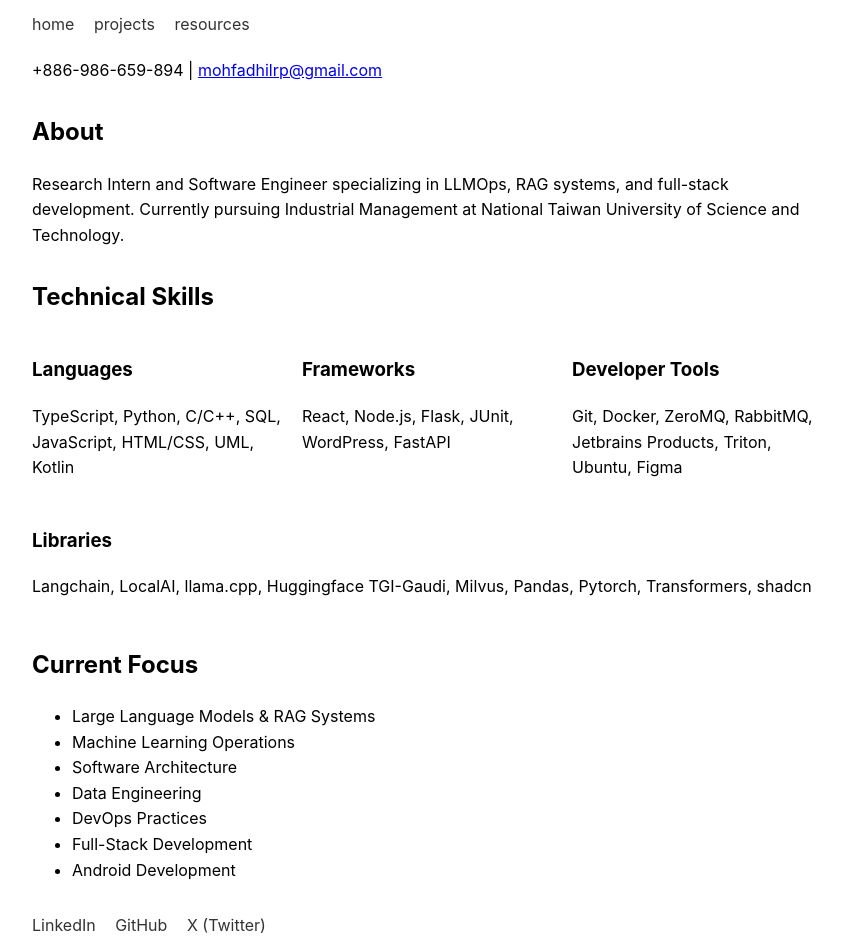
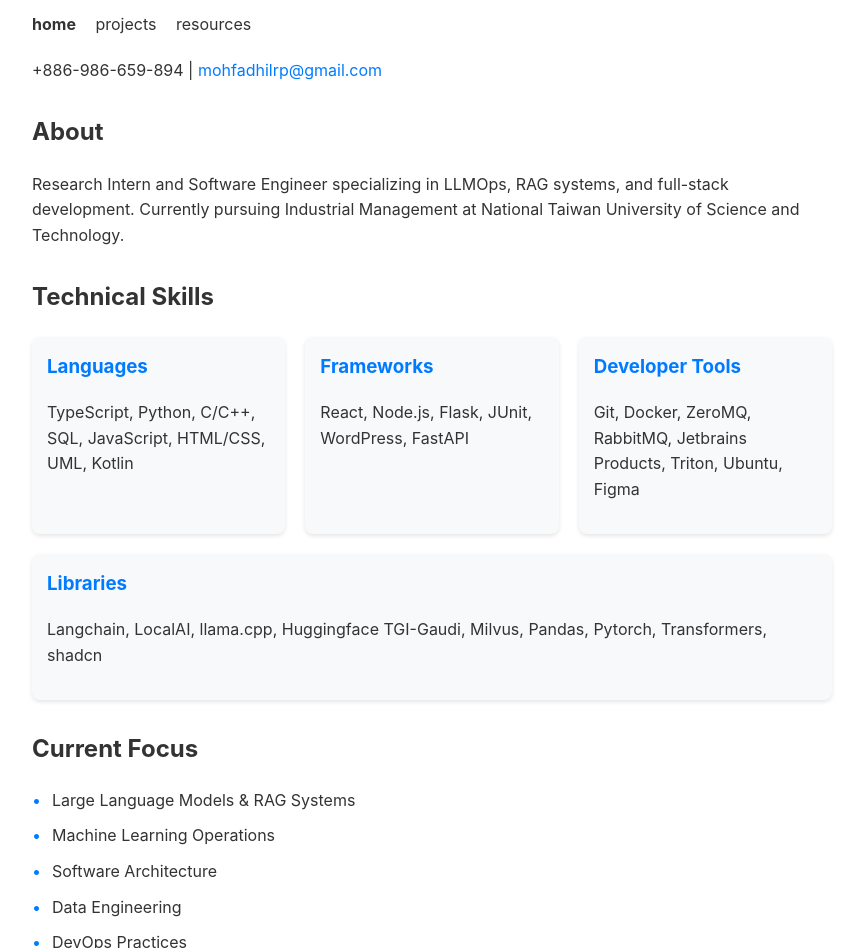
Before and after one commit to fadhilrp/fadhilrp.github.io, a plain HTML site: page index.html in a window 1280 px wide. Shown: the part 102-1050 px from the top of the page, without its empty margins (208-1070 px from the left). Drawn offline with Linux system fonts and the light colour scheme.

Commit message:
feat: organize structure

```diff
--- a/index.html
+++ b/index.html
@@ -3,49 +3,12 @@
     <head>
         <meta charset="utf-8" />
         <meta name="viewport" content="width=device-width, initial-scale=1.0"/>
+        <meta name="description" content="Personal website of Moh. Fadhil Rasyidin Parinduri - Research Intern and Software Engineer specializing in LLMOps and RAG systems">
         <title>Moh. Fadhil Rasyidin Parinduri</title>
-        <style>
-            body {
-                font-family: -apple-system, BlinkMacSystemFont, 'Segoe UI', Roboto, sans-serif;
-                line-height: 1.6;
-                max-width: 800px;
-                margin: 0 auto;
-                padding: 20px;
-            }
-            nav {
-                margin: 20px 0;
-            }
-            nav a {
-                margin-right: 15px;
-                text-decoration: none;
-                color: #333;
-            }
-            .contact-info {
-                margin: 20px 0;
-            }
-            .section {
-                margin: 30px 0;
-            }
-            .skills {
-                display: flex;
-                flex-wrap: wrap;
-                gap: 10px;
-            }
-            .skill-category {
-                flex: 1;
-                min-width: 200px;
-            }
-            .social-links {
-                margin-top: 20px;
-            }
-            .social-links a {
-                margin-right: 15px;
-                text-decoration: none;
-                color: #333;
-            }
-        </style>
+        <link rel="stylesheet" href="styles/main.css">
     </head>
     <body>
+        <header>
             <h1>Moh. Fadhil Rasyidin Parinduri</h1>
 
             <nav>
@@ -57,13 +20,15 @@
             <div class="contact-info">
                 <p>+886-986-659-894 | <a href="mailto:mohfadhilrp@gmail.com">mohfadhilrp@gmail.com</a></p>
             </div>
+        </header>
 
-        <div class="section">
+        <main>
+            <section class="section">
                 <h2>About</h2>
                 <p>Research Intern and Software Engineer specializing in LLMOps, RAG systems, and full-stack development. Currently pursuing Industrial Management at National Taiwan University of Science and Technology.</p>
-        </div>
+            </section>
 
-        <div class="section">
+            <section class="section">
                 <h2>Technical Skills</h2>
                 <div class="skills">
                     <div class="skill-category">
@@ -83,9 +48,9 @@
                         <p>Langchain, LocalAI, llama.cpp, Huggingface TGI-Gaudi, Milvus, Pandas, Pytorch, Transformers, shadcn</p>
                     </div>
                 </div>
-        </div>
+            </section>
 
-        <div class="section">
+            <section class="section">
                 <h2>Current Focus</h2>
                 <ul>
                     <li>Large Language Models & RAG Systems</li>
@@ -96,12 +61,17 @@
                     <li>Full-Stack Development</li>
                     <li>Android Development</li>
                 </ul>
-        </div>
+            </section>
+        </main>
 
+        <footer>
             <div class="social-links">
                 <a href="https://linkedin.com/in/fadhilrp">LinkedIn</a>
                 <a href="https://github.com/fadhilrp">GitHub</a>
                 <a href="https://www.x.com/FadhilRasyidin">X (Twitter)</a>
             </div>
+        </footer>
+
+        <script src="js/main.js"></script>
     </body>
 </html>
--- /dev/null
+++ b/js/main.js
@@ -0,0 +1,25 @@
+// Add smooth scrolling for navigation links
+document.addEventListener('DOMContentLoaded', () => {
+    // Add active state to current page in navigation
+    const currentPage = window.location.pathname.split('/').pop() || 'index.html';
+    const navLinks = document.querySelectorAll('nav a');
+
+    navLinks.forEach(link => {
+        if (link.getAttribute('href') === currentPage) {
+            link.style.fontWeight = 'bold';
+        }
+    });
+
+    // Add hover effect for skill categories
+    const skillCategories = document.querySelectorAll('.skill-category');
+    skillCategories.forEach(category => {
+        category.addEventListener('mouseenter', () => {
+            category.style.transform = 'translateY(-5px)';
+            category.style.transition = 'transform 0.3s ease';
+        });
+
+        category.addEventListener('mouseleave', () => {
+            category.style.transform = 'translateY(0)';
+        });
+    });
+});
--- a/styles/main.css
+++ b/styles/main.css
@@ -1,3 +1,119 @@
+/* Base styles */
+body {
+    font-family: -apple-system, BlinkMacSystemFont, 'Segoe UI', Roboto, sans-serif;
+    line-height: 1.6;
+    max-width: 800px;
+    margin: 0 auto;
+    padding: 20px;
+    color: #333;
+}
+
+/* Navigation */
+nav {
+    margin: 20px 0;
+}
+
+nav a {
+    margin-right: 15px;
+    text-decoration: none;
+    color: #333;
+    transition: color 0.3s ease;
+}
+
+nav a:hover {
+    color: #007bff;
+}
+
+/* Contact Information */
+.contact-info {
+    margin: 20px 0;
+}
+
+.contact-info a {
+    color: #007bff;
+    text-decoration: none;
+}
+
+.contact-info a:hover {
+    text-decoration: underline;
+}
+
+/* Sections */
+.section {
+    margin: 30px 0;
+}
+
+/* Skills Section */
+.skills {
+    display: flex;
+    flex-wrap: wrap;
+    gap: 20px;
+}
+
+.skill-category {
+    flex: 1;
+    min-width: 200px;
+    background-color: #f8f9fa;
+    padding: 15px;
+    border-radius: 8px;
+    box-shadow: 0 2px 4px rgba(0,0,0,0.1);
+}
+
+.skill-category h3 {
+    margin-top: 0;
+    color: #007bff;
+}
+
+/* Current Focus Section */
+.section ul {
+    list-style-type: none;
+    padding-left: 0;
+}
+
+.section ul li {
+    margin-bottom: 10px;
+    padding-left: 20px;
+    position: relative;
+}
+
+.section ul li::before {
+    content: "•";
+    color: #007bff;
+    position: absolute;
+    left: 0;
+}
+
+/* Social Links */
+.social-links {
+    margin-top: 20px;
+}
+
+.social-links a {
+    margin-right: 15px;
+    text-decoration: none;
+    color: #333;
+    transition: color 0.3s ease;
+}
+
+.social-links a:hover {
+    color: #007bff;
+}
+
+/* Responsive Design */
+@media (max-width: 600px) {
+    body {
+        padding: 15px;
+    }
+
+    .skills {
+        flex-direction: column;
+    }
+
+    .skill-category {
+        min-width: 100%;
+    }
+}
+
 .cover{
     width: 200px;
     height: 400px;
```
Also changed, not shown: cv.txt (deleted), 2 other files. Lines whose indentation alone changed are shown as unchanged.
